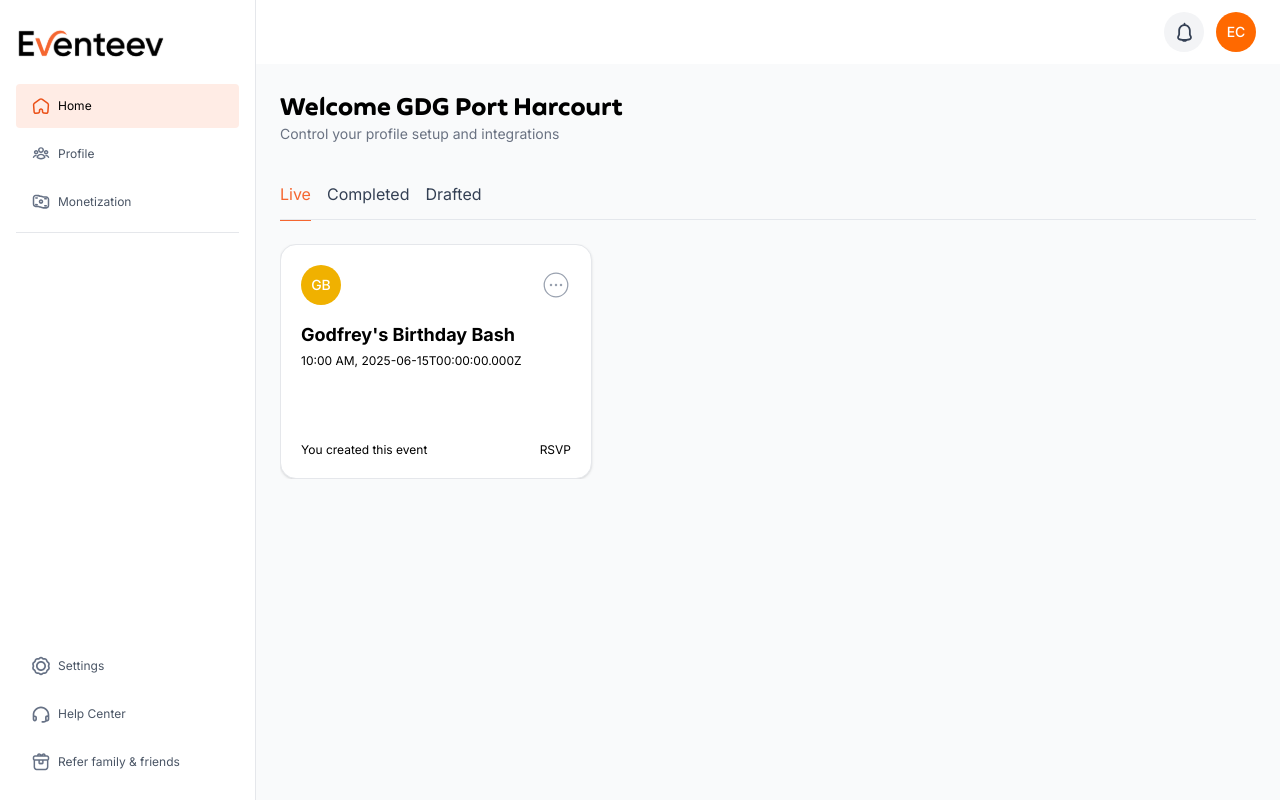
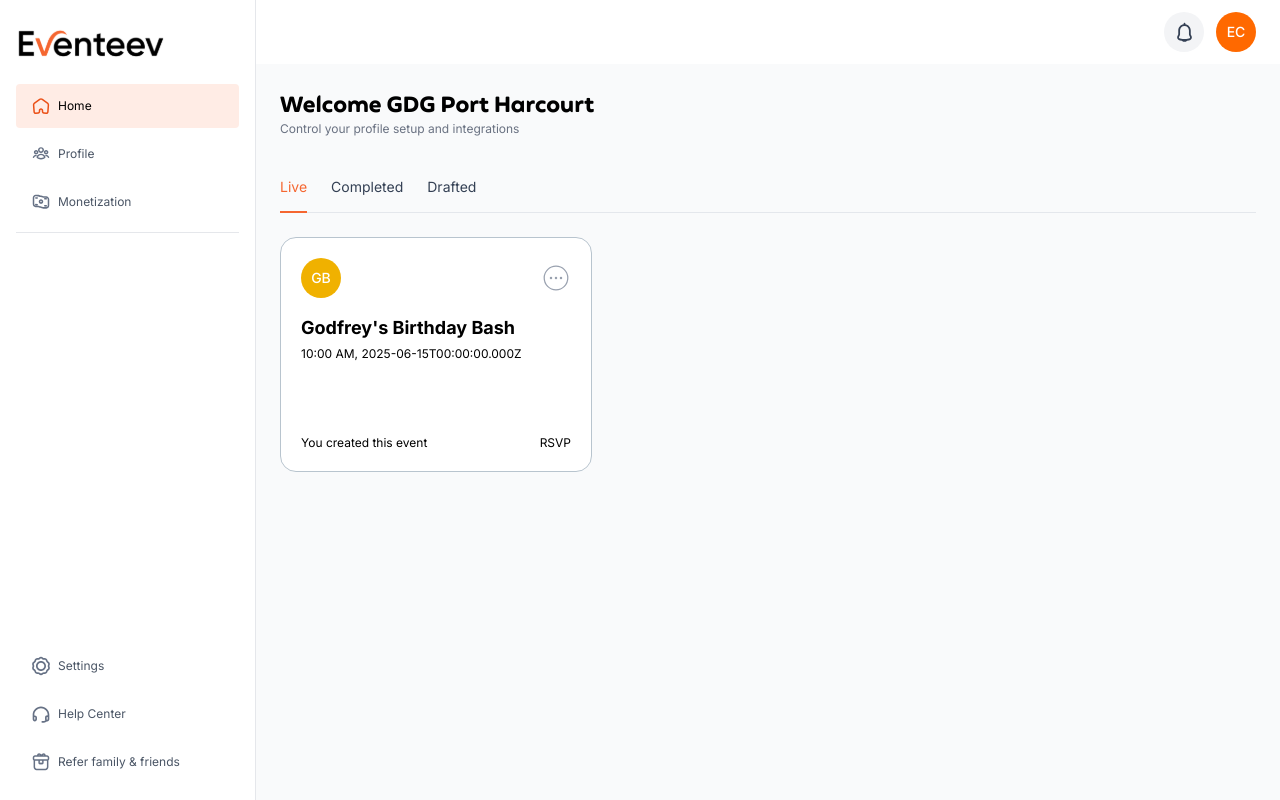
Before and after one commit to HelixgadeTechnologies/eventeev, a Next.js app: page /user/events in a window 1280 px wide. Built offline with nearby package versions, Linux system fonts and the light colour scheme.

Commit message:
working on events details sections

```diff
--- /dev/null
+++ b/app/user/events/[_id]/attendees/page.tsx
@@ -0,0 +1,38 @@
+import { publishedEvents } from "@/lib/events";
+
+interface EventsDetailsProps {
+    params: Promise<{
+        _id: string;
+    }>
+};
+
+export async function generateStaticParams() {
+    return publishedEvents.map((events) => ({
+        _id: events._id,
+    }))
+};
+
+export async function generateMetadata({ params }: EventsDetailsProps) {
+    const { _id } = await params; // Await the params Promise
+    const events = publishedEvents.find((ev) => ev._id === _id);
+
+    return {
+        title: `${events?.name} - Eventeev`,
+        description: events?.description,
+    };
+}
+
+export default async function EventsDashboard({ params }: EventsDetailsProps) {
+    const { _id } = await params; // Await the params Promise
+    const events = publishedEvents.find((ev) => ev._id === _id);
+
+    if (!events) {
+        return (
+            <div>no event found.</div>
+        )
+    }
+
+    return (
+        <section>dashboard for {events.name}</section>
+    )
+}
--- /dev/null
+++ b/app/user/events/[_id]/dashboard/page.tsx
@@ -0,0 +1,38 @@
+import { publishedEvents } from "@/lib/events";
+
+interface EventsDetailsProps {
+    params: Promise<{
+        _id: string;
+    }>
+};
+
+export async function generateStaticParams() {
+    return publishedEvents.map((events) => ({
+        _id: events._id,
+    }))
+};
+
+export async function generateMetadata({ params }: EventsDetailsProps) {
+    const { _id } = await params; // Await the params Promise
+    const events = publishedEvents.find((ev) => ev._id === _id);
+
+    return {
+        title: `${events?.name} - Eventeev`,
+        description: events?.description,
+    };
+}
+
+export default async function EventsDashboard({ params }: EventsDetailsProps) {
+    const { _id } = await params; // Await the params Promise
+    const events = publishedEvents.find((ev) => ev._id === _id);
+
+    if (!events) {
+        return (
+            <div>no event found.</div>
+        )
+    }
+
+    return (
+        <section>dashboard for {events.name}</section>
+    )
+}
--- a/components/display/Sidebar.tsx
+++ b/components/display/Sidebar.tsx
@@ -2,7 +2,11 @@
 
 import Image from "next/image";
 import Link from "next/link";
-import { bottomNavigations, eventNavigations } from "@/lib/sidebar";
+import {
+  bottomNavigations,
+  eventNavigations,
+  topNavigations,
+} from "@/lib/sidebar";
 import { usePathname } from "next/navigation";
 import { useSidebar } from "@/context/SidebarContext";
 
@@ -10,16 +14,29 @@ export default function Sidebar() {
   const pathname = usePathname();
   const { mobileOpen, closeMobile } = useSidebar();
 
+  const isEventRoute = (pathname: string) => {
+    const pattern = /^\/user\/events\/[^/]+\/[^/]+$/;
+    return pattern.test(pathname);
+  };
+
+  const currentNavGroup = isEventRoute(pathname)
+    ? topNavigations
+    : eventNavigations;
+
   return (
     <>
-        {/* Overlay for mobile */}
+      {/* Overlay for mobile */}
       {mobileOpen && (
         <div
           className="fixed inset-0 bg-black/50 z-30 md:hidden"
           onClick={closeMobile}
         />
       )}
-      <aside className={`fixed top-0 left-0 h-full w-64 bg-white border-r border-gray-200 z-40 flex flex-col items-start p-4 ${mobileOpen ? "translate-x-0" : "-translate-x-full"} md:translate-x-0 transition-all duration-300 ease-in-out`}>
+      <aside
+        className={`fixed top-0 left-0 h-full w-64 bg-white border-r border-gray-200 z-40 flex flex-col items-start p-4 ${
+          mobileOpen ? "translate-x-0" : "-translate-x-full"
+        } md:translate-x-0 transition-all duration-300 ease-in-out`}
+      >
         <Link href="/" className="flex justify-start mt-2.5">
           <Image
             src="/logo-black.svg"
@@ -34,8 +51,8 @@ export default function Sidebar() {
         {/* top navigations */}
         <section className="flex flex-col justify-between h-full w-full">
           <div className="space-y-1 border-b border-gray-200 pb-2">
-            {eventNavigations.map((nav, index) => {
-              const isActive = pathname.startsWith(nav.href);
+            {currentNavGroup.map((nav, index) => {
+              const isActive = pathname.startsWith(nav.href) || pathname == nav.href;
               const icon = isActive ? nav.iconActive : nav.iconInactive;
               return (
                 <Link
@@ -48,7 +65,7 @@ export default function Sidebar() {
                       : "hover:bg-gray-50 text-gray-600"
                   }`}
                 >
-                  <Image src={icon} alt="nav.name" width={18} height={18} />
+                  <Image src={icon} alt={nav.name} width={18} height={18} />
                   <span className="text-xs">{nav.name}</span>
                 </Link>
               );
@@ -69,7 +86,7 @@ export default function Sidebar() {
                       : "hover:bg-gray-50 text-gray-600"
                   }`}
                 >
-                  <Image src={icon} alt="nav.name" width={18} height={18} />
+                  <Image src={icon} alt={nav.name} width={18} height={18} />
                   <span className="text-xs">{nav.name}</span>
                 </Link>
               );
--- a/components/events/AllEvents.tsx
+++ b/components/events/AllEvents.tsx
@@ -50,17 +50,17 @@ export default function EventsComponent() {
 
   return (
     <section>
-      <div className="h-[52px] w-full gap-4 flex items-center text-sm border-b border-[#E4E7EC] my-6 relative">
+      <div className="h-[52px] w-full gap-6 flex items-center text-sm border-b border-[#E4E7EC] my-6 relative">
         {tabs.map((tab) => (
           <div
             key={tab.id}
-            className="relative hover:cursor-pointer text-xs md:text-base"
+            className="relative hover:cursor-pointer text-xs md:text-sm"
             onClick={() => handleTabChange(tab.id)}
           >
             <p className={activeTab === tab.id ? "text-[#F56630]" : "text-[#344054]"}>
               {tab.name}
             </p>
-            {activeTab === tab.id && <span className="border-t border-[#F56630] h-1.5 w-full absolute -bottom-[22px] md:-bottom-5"></span>}
+            {activeTab === tab.id && <span className="border-t-2 border-[#F56630] h-1.5 w-full absolute -bottom-[22px] md:-bottom-5"></span>}
           </div>
         ))}
       </div>
--- a/components/events/CompletedEvents.tsx
+++ b/components/events/CompletedEvents.tsx
@@ -19,6 +19,7 @@ export default function CompletedEvents() {
             name={events.name}
             time={events.startTime}
             date={events.startDate}
+            id={events._id}
           />
         )
       )}
--- a/components/events/DraftedEvents.tsx
+++ b/components/events/DraftedEvents.tsx
@@ -19,6 +19,7 @@ export default function DraftedEvents() {
             name={events.name}
             time={events.startTime}
             date={events.startDate}
+            id={events._id}
           />
         )
       )}
--- a/components/events/EventPreviewCard.tsx
+++ b/components/events/EventPreviewCard.tsx
@@ -1,13 +1,15 @@
 "use client";
 
+import { CiCircleMore } from "react-icons/ci";
+import Link from "next/link";
 import Avatar from "@/components/ui/Avatar";
-import { CiCircleMore } from "react-icons/ci";
 
 type EventCardProps = {
     name: string;
     time: string;
     date: string;
     imageURL?: string;
+    id: string;
 }
 
 export default function EventPreviewCard({
@@ -15,9 +17,11 @@ export default function EventPreviewCard({
     time,
     date,
     imageURL,
+    id,
 }: EventCardProps) {
     return (
-        <div className="rounded-[16px] min-h-[180px] md:min-h-[235px] bg-white border border-gray-200 p-5 flex flex-col justify-between shadow-sm">
+        <Link href={`/user/events/${id}/dashboard`}>
+            <div className="rounded-[16px] min-h-[180px] md:min-h-[235px] bg-white border border-[#B8C4CE] p-5 flex flex-col justify-between">
                 <div>
                     <div className="flex justify-between items-center">
                         {imageURL ? (<Avatar src={imageURL} />) : (<Avatar name={name} />)}
@@ -33,5 +37,6 @@ export default function EventPreviewCard({
                     <p>RSVP</p>
                 </footer>
             </div>
+        </Link>
     )
 }
--- a/components/events/PublishedEvents.tsx
+++ b/components/events/PublishedEvents.tsx
@@ -19,6 +19,7 @@ export default function PublishedEvents() {
             name={events.name}
             time={events.startTime}
             date={events.startDate}
+            id={events._id}
           />
         )
       )}
--- a/components/ui/BreadcrumbComponent.tsx
+++ b/components/ui/BreadcrumbComponent.tsx
@@ -21,10 +21,10 @@ export default function Breadcrumb({
   return (
     <section className="">
       <div>
-        <h2 className="font-semibold text-base md:text-[24px]">
+        <h2 className="font-semibold text-base md:text-[22px]">
           {matched?.title || fallbackTitle}
         </h2>
-        <p className="text-xs md:text-sm text-gray-500">
+        <p className="text-xs text-gray-500">
           {matched?.subtitle || fallbackSubtitle}
         </p>
       </div>
--- a/lib/sidebar.ts
+++ b/lib/sidebar.ts
@@ -1,37 +1,37 @@
 export const topNavigations = [
   {
     name: "Dashboard",
-    href: "/user/events/dashboard",
+    href: "/user/events/:id/dashboard",
     iconInactive: "/icons/dashboard-inactive.svg",
     iconActive: "/icons/dashboard-active.svg",
   },
   {
     name: "Attendees",
-    href: "/user/events/attendees",
+    href: "/user/events/:id/attendees",
     iconInactive: "/icons/attendees-inactive.svg",
     iconActive: "/icons/attendees-active.svg",
   },
   {
     name: "Speaker List",
-    href: "/user/events/speakers",
+    href: "/user/events/:id/speakers",
     iconInactive: "/icons/speakers-inactive.svg",
     iconActive: "/icons/speakers-active.svg",
   },
   {
     name: "Chat Room",
-    href: "/user/events/chat",
+    href: "/user/events/:id/chat",
     iconInactive: "/icons/chat-inactive.svg",
     iconActive: "/icons/chat-active.svg",
   },
   {
     name: "Tickets",
-    href: "/user/events/tickets",
+    href: "/user/events/:id/tickets",
     iconInactive: "/icons/tickets-inactive.svg",
     iconActive: "/icons/tickets-active.svg",
   },
   {
     name: "Analytics",
-    href: "/user/events/analytics",
+    href: "/user/events/:id/analytics",
     iconInactive: "/icons/analytics-inactive.svg",
     iconActive: "/icons/analytics-active.svg",
   },
```
Lines whose indentation alone changed are shown as unchanged.
